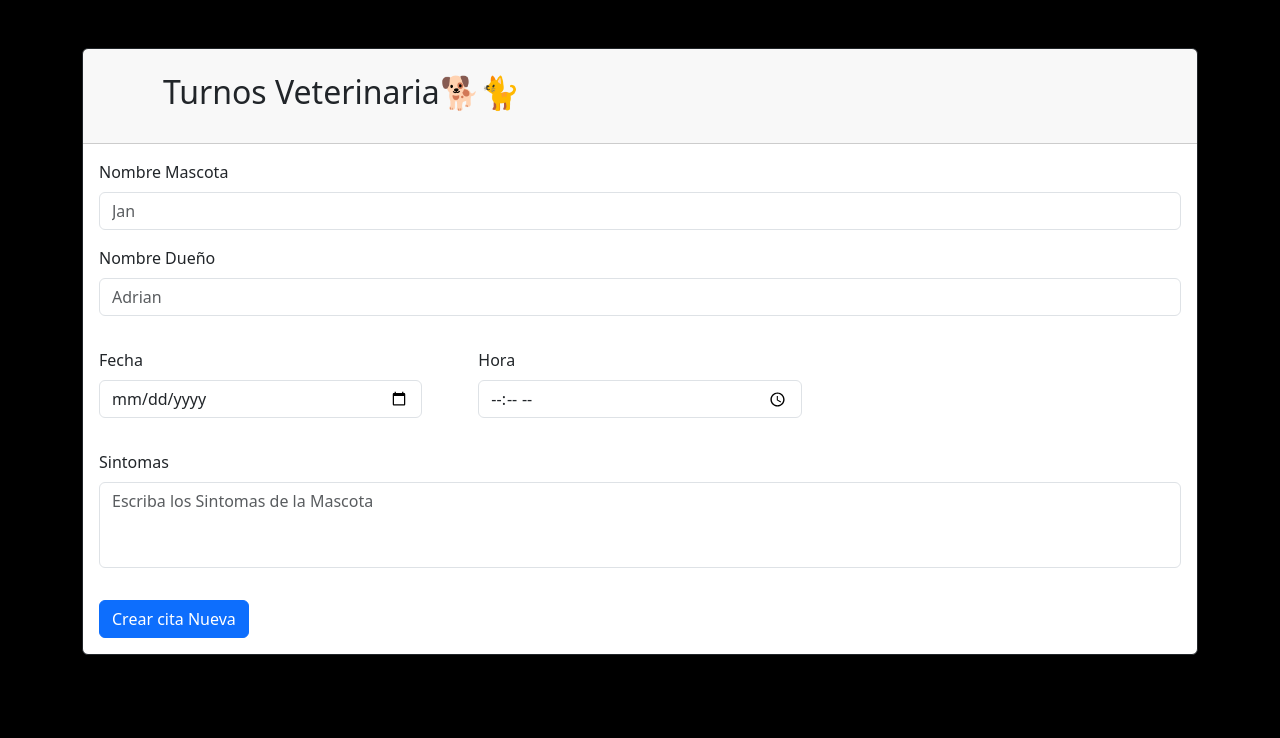
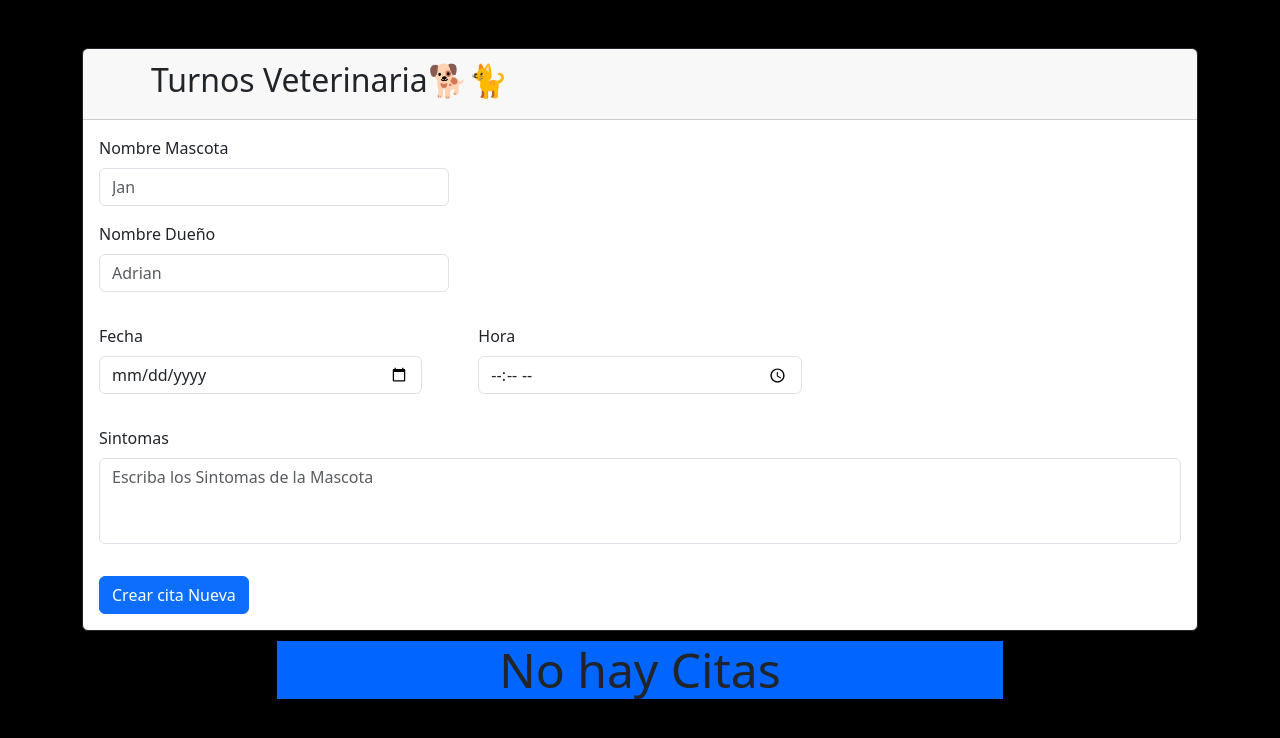
Before and after one commit to AdrianKarma/react-Ejercicio-09, a React (Vite) app: page / in a window 1280 px wide. Shown: the top 738 px of the page. Built offline with nearby package versions, Linux system fonts and the light colour scheme.

Commit message:
Agregue el texto predefinido e hice correcciones de estilos

```diff
--- a/src/App.css
+++ b/src/App.css
@@ -7,7 +7,7 @@ textarea { resize: none; }
 .CardCita{
 
   background-color: lightgrey;
-  margin: 5px;
+
   padding: 5px;
 width: 300px;
 }
@@ -23,3 +23,15 @@ width: 300px;
     border-radius: 100%;
     margin-right: 10px;
   }
+
+
+  .mensaje{
+    background-color: rgb(0, 102, 255);
+    margin-top: 10px;
+    width: 65%;
+
+  }
+
+  .cuadroForm{
+    max-width: 350px;
+  }
--- a/src/components/Cita.jsx
+++ b/src/components/Cita.jsx
@@ -1,20 +1,28 @@
 import { Card, Button,Form } from "react-bootstrap";
 
-const Cita = ({cita, borrarCita}) => {
+const Cita = ({cita, borrarCita, citas}) => {
+
+  if (citas.length === 0) {
+    alert("¡No hay información!");
+    return <h1>no hay nada</h1>;
+  }
+
+
     return (
-        <div className="mt-5">
-            <Card className="CardCita">
+
+        <div className="mt-2">
+       {    <Card className="CardCita">
       <Card.Header className="d-flex"><div className="border d-flex avatarPerruno"></div> <div><p>Mascota: {cita.nombreMascota} </p> <p>Dueño: {cita.nombreDuenio}</p></div></Card.Header>
       <Card.Body>
-      <Form.Group className="m-3" controlId="exampl2">
+      <Form.Group className="m-3" controlId="fecha">
         <Form.Label>Fecha</Form.Label>
         <Form.Control type="text" placeholder={cita.fecha} />
       </Form.Group>
-      <Form.Group className="m-3" controlId="exampleF3">
+      <Form.Group className="m-3" controlId="hora">
         <Form.Label>Hora</Form.Label>
         <Form.Control type="text" placeholder={cita.hora} />
       </Form.Group>
-      <Form.Group className="m-3" controlId="exampleF4">
+      <Form.Group className="m-3" controlId="sintomas">
         <Form.Label>Sintomas</Form.Label>
         <Form.Control as="textarea" rows={3} resize="none" placeholder={cita.sintomas} />
       </Form.Group>
@@ -22,6 +30,8 @@ const Cita = ({cita, borrarCita}) => {
       </Card.Body>
       <Button variant="danger"  onClick={()=> borrarCita(cita)}>Borrar Cita</Button>
     </Card>
+    }
+
         </div>
     );
 };
--- a/src/components/Formulario.jsx
+++ b/src/components/Formulario.jsx
@@ -36,13 +36,13 @@ localStorage.setItem('listaCitas', JSON.stringify(citas));
         <>
         <Container className="mt-5">
             <Card className="" border="dark" >
-        <Card.Header > <h2 className="ms-5 p-3">Turnos Veterinaria🐕🐈</h2></Card.Header>
+        <Card.Header > <h2 className="ms-5 p-1">Turnos Veterinaria🐕🐈</h2></Card.Header>
 
-        <Form onSubmit={handleSubmit}>
+        <Form onSubmit={handleSubmit} className="">
 
       <Form.Group className="m-3" controlId="nombreMascota">
         <Form.Label>Nombre Mascota</Form.Label>
-        <Form.Control type="text" placeholder="Jan"
+        <Form.Control className="cuadroForm" type="text" placeholder="Jan"
         onChange={(e)=> SetNombreMascota(e.target.value)}
         value={nombreMascota}/>
 
@@ -50,7 +50,7 @@ localStorage.setItem('listaCitas', JSON.stringify(citas));
 
       <Form.Group className="m-3 " controlId="nombreDuenio">
         <Form.Label>Nombre Dueño</Form.Label>
-        <Form.Control type="text" placeholder="Adrian"
+        <Form.Control className="cuadroForm"  type="text" placeholder="Adrian"
          onChange={(e)=> SetnombreDuenio(e.target.value)}
         value={nombreDuenio}/>
       </Form.Group>
@@ -72,7 +72,7 @@ localStorage.setItem('listaCitas', JSON.stringify(citas));
       </Row>
       <Form.Group className="m-3 " controlId="sintomas">
         <Form.Label>Sintomas</Form.Label>
-        <Form.Control as="textarea" rows={3} resize="none" placeholder="Escriba los Sintomas de la Mascota"  onChange={(e)=> SetSintomas(e.target.value)}
+        <Form.Control className="cuadroForm2" as="textarea" rows={3}  placeholder="Escriba los Sintomas de la Mascota"  onChange={(e)=> SetSintomas(e.target.value)}
         value={sintomas}/>
       </Form.Group>
 
--- a/src/components/Lista.jsx
+++ b/src/components/Lista.jsx
@@ -2,13 +2,26 @@ import Cita from "./Cita";
 
 
 const Lista = (props) => {
+
+    const texto = props.citas.length === 0 ? 'No hay Citas' : 'Listado de Citas'
+
     return (
-        <div className="Master ">
-            {
-            props.citas.map((item, posicion)=> <Cita key={posicion} cita={item} borrarCita={props.borrarCita}></Cita>)
-            }
-        </div>
+        <>
+        <section className="contenedorMensaje d-flex align-items-center justify-content-center ">
+        <div className='text-center display-5 mensaje' >{texto}</div>
+
+        </section>
+         <div className="Master ">
+
+         {
+         props.citas.map((item, posicion)=> <Cita key={posicion} cita={item} borrarCita={props.borrarCita} citas={props.citas}></Cita>)
+         }
+
+
+     </div>
+     </>
     );
+
 };
 
 export default Lista;
```
